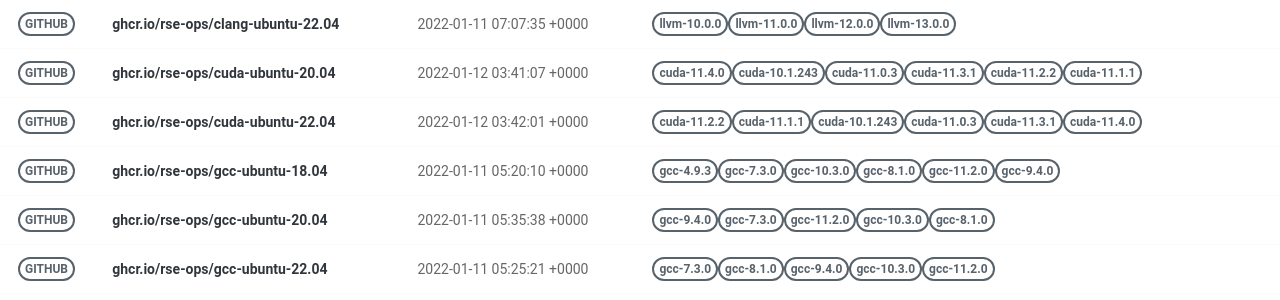
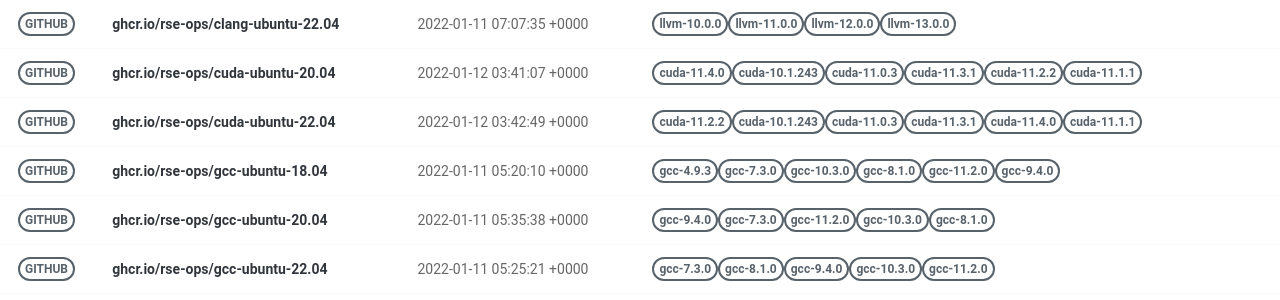
Before and after one commit to rse-ops/docker-images, a Jekyll site: the page built from pages/index.md, in a window 1280 px wide. Shown: the part 228-528 px from the top of the page. Built offline with Jekyll 4.4.1, drawn with Linux system fonts in a browser that asks for light colours; nearby versions of some CDN libraries.

Commit message:
Automated push to update library 2022-01-12

```diff
--- a/_library/ghcr.io-rse-ops-cuda-ubuntu-22.04.md
+++ b/_library/ghcr.io-rse-ops-cuda-ubuntu-22.04.md
@@ -1,7 +1,7 @@
 ---
 layout: container
 name: ghcr.io/rse-ops/cuda-ubuntu-22.04
-updated_at: 2022-01-12 03:42:01.634669
+updated_at: 2022-01-12 03:42:49.770410
 
 
 container_url: https://github.com/orgs/rse-ops/packages/container/package/cuda-ubuntu-22.04
```
Also changed, not shown: other parts of _library/ghcr.io-rse-ops-cuda-ubuntu-22.04.md (+3 -3 lines).
